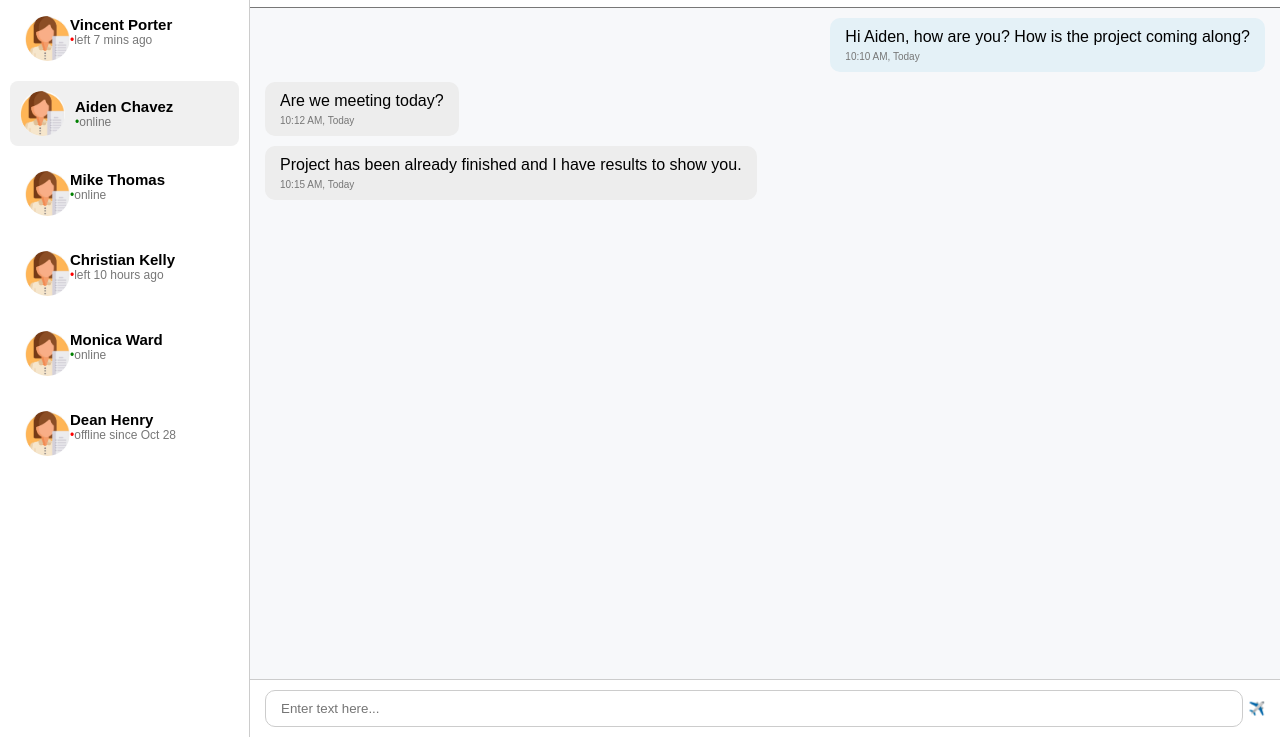
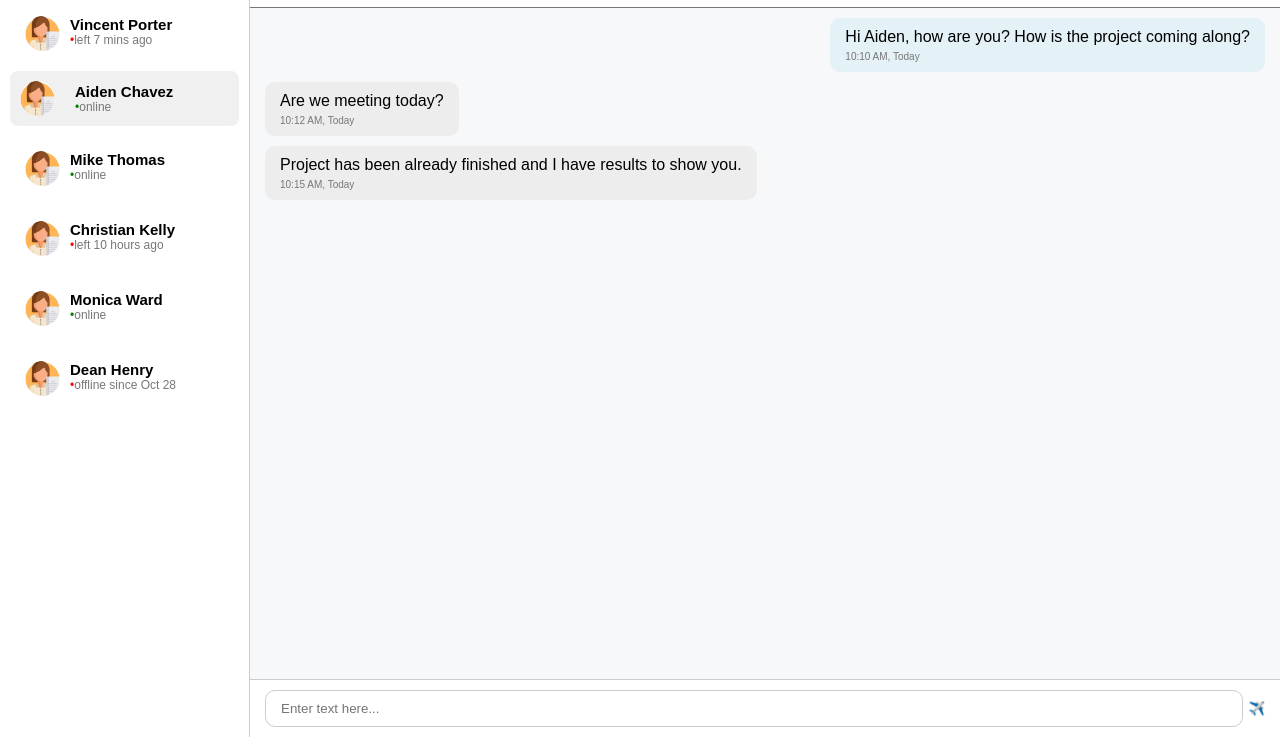
Before and after one commit to dukisinautotune/Trabajo-practico, a plain HTML site: page index.html in a window 1280 px wide. Shown: the part 63-800 px from the top of the page. Drawn offline with Linux system fonts and the light colour scheme.

Commit message:
retoques en html y css a la imagen de contacto

```diff
--- a/index.html
+++ b/index.html
@@ -14,7 +14,7 @@
       <input type="search" placeholder="Search..." class="search">
       <ul class="contact-list">
         <li class="contact">
-          <img src="./avatar.jpeg" alt="imagen de perfil">
+          <img src="./assets/avatar.jpeg" alt="imagen de perfil">
           <div>
             <h4>Vincent Porter</h4>
             <p class="status-offline">left 7 mins ago</p>
@@ -24,7 +24,7 @@
 
       <ul class="contact-list">
         <li class="contact aiden">
-          <img src="./avatar.jpeg" alt="imagen de perfil">
+          <img src="./assets/avatar.jpeg" alt="imagen de perfil">
           <div>
             <h4>Aiden Chavez</h4>
             <p class="status-online">online</p>
@@ -34,7 +34,7 @@
 
       <ul class="contact-list">
         <li class="contact">
-          <img src="./avatar.jpeg" alt="imagen de perfil">
+          <img src="./assets/avatar.jpeg" alt="imagen de perfil">
           <div>
             <h4>Mike Thomas</h4>
             <p class="status-online">online</p>
@@ -44,7 +44,7 @@
 
       <ul class="contact-list">
         <li class="contact">
-          <img src="./avatar.jpeg" alt="imagen de perfil">
+          <img src="./assets/avatar.jpeg" alt="imagen de perfil">
           <div>
             <h4>Christian Kelly</h4>
             <p class="status-offline">left 10 hours ago</p>
@@ -54,7 +54,7 @@
 
       <ul class="contact-list">
         <li class="contact">
-          <img src="./avatar.jpeg" alt="imagen de perfil">
+          <img src="./assets/avatar.jpeg" alt="imagen de perfil">
           <div>
             <h4>Monica Ward</h4>
             <p class="status-online">online</p>
@@ -64,7 +64,7 @@
 
       <ul class="contact-list">
         <li class="contact">
-          <img src="./avatar.jpeg" alt="imagen de perfil">
+          <img src="./assets/avatar.jpeg" alt="imagen de perfil">
           <div>
             <h4>Dean Henry</h4>
             <p class="status-offline">offline since Oct 28</p>
@@ -77,7 +77,7 @@
 
         <div class="chat-header">
 
-          <img src="./avatar.jpeg" alt="imagen de perfil">
+          <img src="./assets/avatar.jpeg" alt="imagen de perfil">
           <h3>Aiden Chavez</h3>
           <p>Last seen: 2 hours ago</p>
 
--- a/main.css
+++ b/main.css
@@ -49,12 +49,14 @@ section {
   padding: 15px 15px 10px 15px
 }
 
+.contact div {
+  margin-left: 10px;
+}
+
 .contact img {
-  width: 45px;
-  height: 45px;
+  width: 35px;
+  height: 35px;
   border-radius: 50%;
-  left: 15px;
-  top: 15px;
 }
 
 .contact.aiden {
```
Also changed, not shown: assets/avatar.jpeg (renamed from avatar.jpeg).
